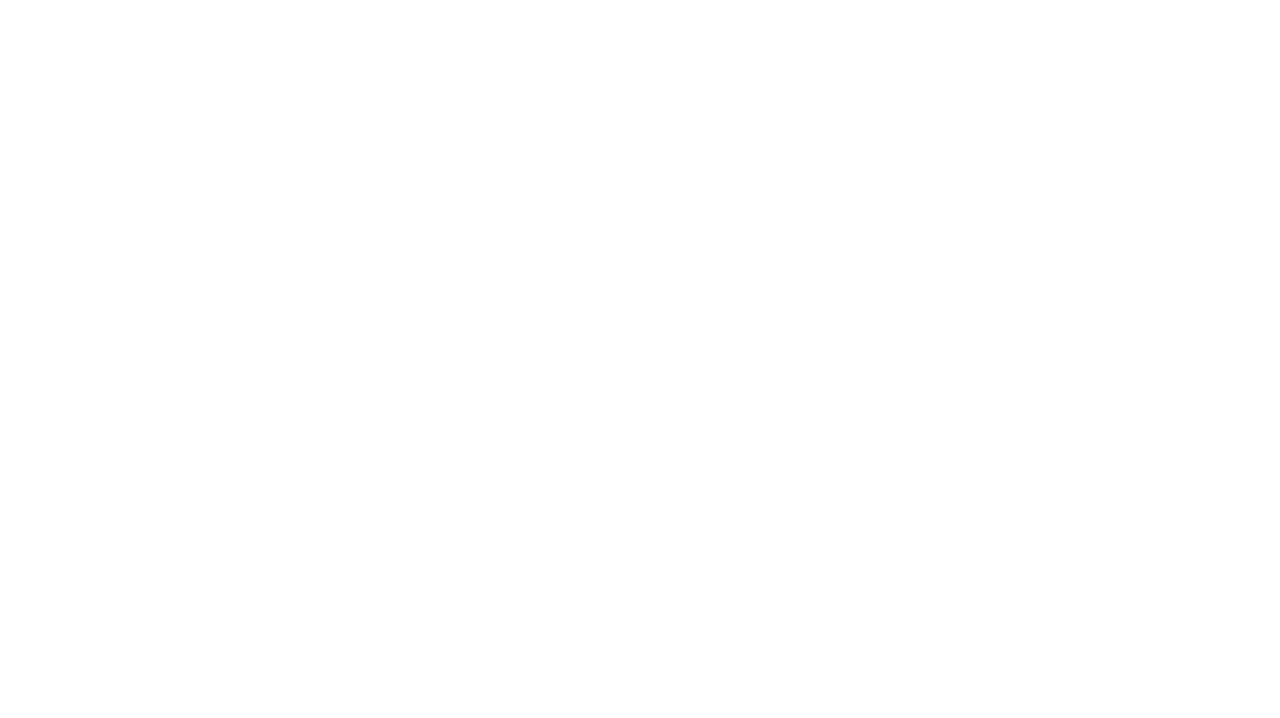
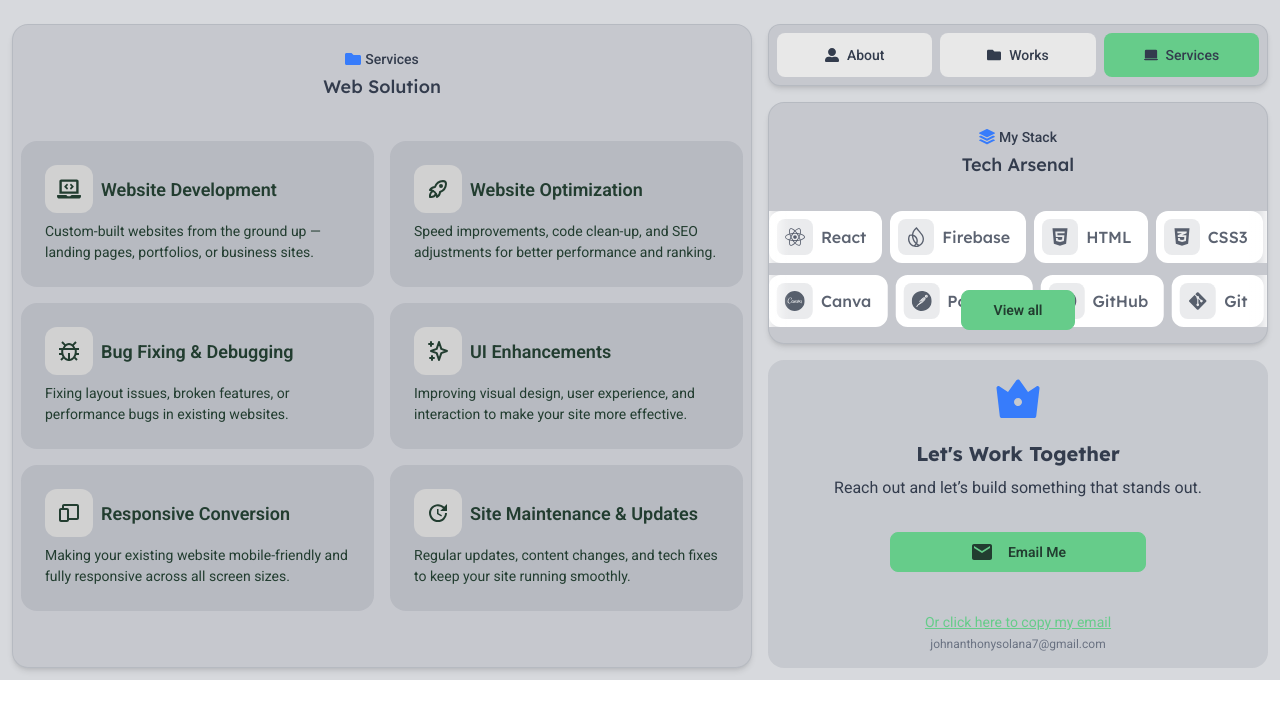
Before and after one commit to devjars/portfolio, a React (Vite) app: page /services in a window 1280 px wide. Before the commit this address had no page. Shown: the top 718 px of the page. Built offline with nearby package versions, Linux system fonts and the light colour scheme.

Commit message:
add services page

```diff
--- a/index.html
+++ b/index.html
@@ -1,50 +1,65 @@
 <!doctype html>
 <html lang="en">
   <head>
-    <!-- Character encoding -->
     <meta charset="UTF-8" />
-
-    <!-- Viewport for responsive design -->
     <meta name="viewport" content="width=device-width, initial-scale=1.0" />
 
-    <!-- Title -->
     <title>Jars Portfolio</title>
 
     <!-- Favicon -->
     <link rel="icon" type="image/webp" href="/jarslogo.webp" />
 
-    <!-- Fonts Preloading -->
+    <!-- Fonts -->
     <link rel="preconnect" href="https://fonts.googleapis.com" />
     <link rel="preconnect" href="https://fonts.gstatic.com" crossorigin />
-    <!-- Example font (adjust as needed) -->
     <link
       href="https://fonts.googleapis.com/css2?family=Lexend:wght@400;700&display=swap"
       rel="stylesheet"
     />
 
-    <!-- SEO Meta Tags -->
-     <meta name="description" content="Jars Portfolio — a personal profile highlighting my background, skills, contact information, and professional details." />
+    <!-- ✅ Basic SEO -->
+    <meta name="description" content="Jars Portfolio — a personal profile highlighting my background, skills, contact information, and professional details." />
     <meta name="keywords" content="Jars, portfolio, web developer, UI/UX, frontend, React, TypeScript" />
     <meta name="author" content="John Anthony Solana" />
+    <link rel="canonical" href="https://jarsportfolio.vercel.app/" />
 
-    <!-- Open Graph (OG) Tags for social media previews -->
+    <!-- ✅ Open Graph (for Facebook, LinkedIn) -->
     <meta property="og:title" content="Jars Portfolio" />
     <meta property="og:description" content="Explore the portfolio of Jars — modern web design, development, and projects." />
-    <meta property="og:image" content="/jarslogo.webp" />
-    <meta property="og:url" content="https://your-portfolio-url.com" />
+    <meta property="og:image" content="https://jarsportfolio.vercel.app/jarslogo.webp" />
+    <meta property="og:url" content="https://jarsportfolio.vercel.app/" />
     <meta property="og:type" content="website" />
 
-    <!-- Twitter Card -->
+    <!-- ✅ Twitter Card -->
     <meta name="twitter:card" content="summary_large_image" />
     <meta name="twitter:title" content="Jars Portfolio" />
     <meta name="twitter:description" content="Explore the portfolio of Jars — modern web design, development, and projects." />
-    <meta name="twitter:image" content="/jarslogo.webp" />
+    <meta name="twitter:image" content="https://jarsportfolio.vercel.app/jarslogo.webp" />
+    <!-- Optional: Add your Twitter handle if you have one
+    <meta name="twitter:site" content="@your_handle" />
+    <meta name="twitter:creator" content="@your_handle" /> -->
 
-    <!-- Tidio Chat Script -->
+    <!-- ✅ Structured Data (Schema.org) -->
+    <script type="application/ld+json">
+    {
+      "@context": "https://schema.org",
+      "@type": "Person",
+      "name": "John Anthony Solana",
+      "url": "https://jarsportfolio.vercel.app/",
+      "sameAs": [
+        "https://github.com/devjars",
+        "https://www.linkedin.com/in/johnanthonysolana/"
+      ],
+      "jobTitle": "Web Developer",
+      "image": "https://jarsportfolio.vercel.app/jarslogo.webp"
+    }
+    </script>
+
+    <!-- ✅ Tidio Chat Script -->
     <script src="//code.tidio.co/5mvzfmk6ovt6t6g1iab4gcrwtba6rydm.js" async></script>
   </head>
 
-  <body class="font-primary bg-neutral/10 flex justify-center items-center   ">
+  <body class="font-primary bg-neutral/10 2xl:w-screen 2xl:h-screen 2xl:flex 2xl:justify-center 2xl:items-center">
     <div id="root"></div>
     <script type="module" src="/src/main.tsx"></script>
   </body>
--- a/src/App.tsx
+++ b/src/App.tsx
@@ -2,6 +2,7 @@ import Home from './Home'
 import { BrowserRouter as Router,Routes,Route } from 'react-router-dom'
 import { lazy, Suspense, useEffect, useState } from 'react'
 const Projects = lazy(()=>import("./pages/Projects"))
+const Services  = lazy (()=>import("./pages/Services"))
 function App() {
   const [width,setwidth] = useState(window.innerWidth)
 
@@ -29,6 +30,8 @@ function App() {
          <Routes>
           <Route path='/' element={<Home/>} />
           <Route path='/work' element={<Projects/>} />
+          <Route path='/services' element={<Services/>} />
+
 
         </Routes>
        </Suspense>
--- a/src/Home.tsx
+++ b/src/Home.tsx
@@ -6,7 +6,7 @@ function Home() {
 
   return (
 
- <main className=" w-full   flex justify-center items-center bg-neutral/10 p-3 md:gap-4  ">
+ <main className=" w-full   flex justify-center items-center   p-3 md:gap-4  ">
 
       <div className='w-full h-full grid  justify-items-center gap-4 grid-cols-1  md:grid-cols-2 md:gap-2  lg:max-w-[1024px]
         xl:max-h-[800px] xl:flex xl:max-w-[1440px]'>
--- /dev/null
+++ b/src/pages/Services.tsx
@@ -0,0 +1,50 @@
+import {  services } from "../assets/data";
+import Box from "../components/Box"
+import {FaFolder} from "react-icons/fa";
+
+import Nav from "../components/Nav";
+import Stack from "../components/Stack";
+import Process from "../components/Process";
+import Footer from "../components/Footer";
+import { useEffect } from "react";
+function Services() {
+    useEffect(() => {
+  window.scrollTo({ top: 0, behavior: 'auto' });
+}, []);
+  return (
+   <div className="w-full bg-neutral/10 px-3 lg:p-3 ">
+<div className="w-full   mx-auto pt-3 flex flex-col md:flex-row-reverse md:justify-center gap-4  lg:max-w-[1024px]
+        xl:max-h-[800px] xl:flex xl:max-w-[1440px]">
+      <div className="md:col-start-2 w-full md:max-w-[500px] ">
+         <Nav/>
+         <div className="mt-4 hidden md:grid grid-cols-1 gap-4 ">
+          <Stack/>
+       <div className="hidden lg:block xl:hidden">   <Stack/> </div>
+         <div className="xl:hidden"> <Process/></div>
+          <Footer/>
+         </div>
+      </div>
+    <div className="w-full max-w-[500px] xl:max-w-full  md:col-start-1 md:row-start-1 flex  ">
+         <Box icon={<FaFolder/>} label="Services" title="Web Solution">
+      <div className="w-full grid grid-cols-1 gap-4 p-2 xl:grid-cols-2">
+        {services.map((service,index)=>(
+            <div key={index} className="card bg-neutral/10 text-primary-content ">
+  <div className="card-body">
+    <h2 className="card-title"><span className="p-3 bg-base-300 rounded-xl">{<service.icon className="text-2xl"/>}</span>  {service.headline}</h2>
+    <p>{service.subheadline}</p>
+
+  </div>
+</div>
+        ))}
+</div>
+
+
+   </Box>
+    </div>
+
+  </div>
+    </div>
+  )
+}
+
+export default Services
```
Also changed, not shown: src/index.css (line endings or trailing spaces).
